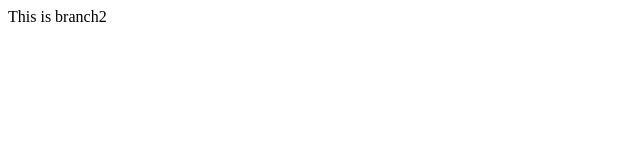
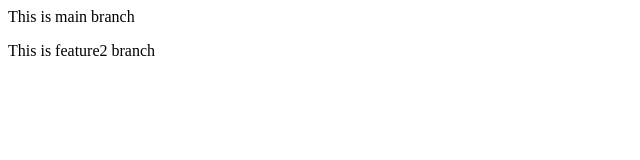
Before and after one commit to Daimmalik31/Alvis47, a plain HTML site: page index.html in a window 1280 px wide. Shown: the whole page, without its empty margins (0-640 px from the left). Drawn offline with Linux system fonts and the light colour scheme.

Commit message:
feature2 branch

```diff
--- a/index.html
+++ b/index.html
@@ -1 +1,2 @@
-<p>This is branch2</p>
+<p>This is main branch</p>
+<p>This is feature2 branch</p>
```
